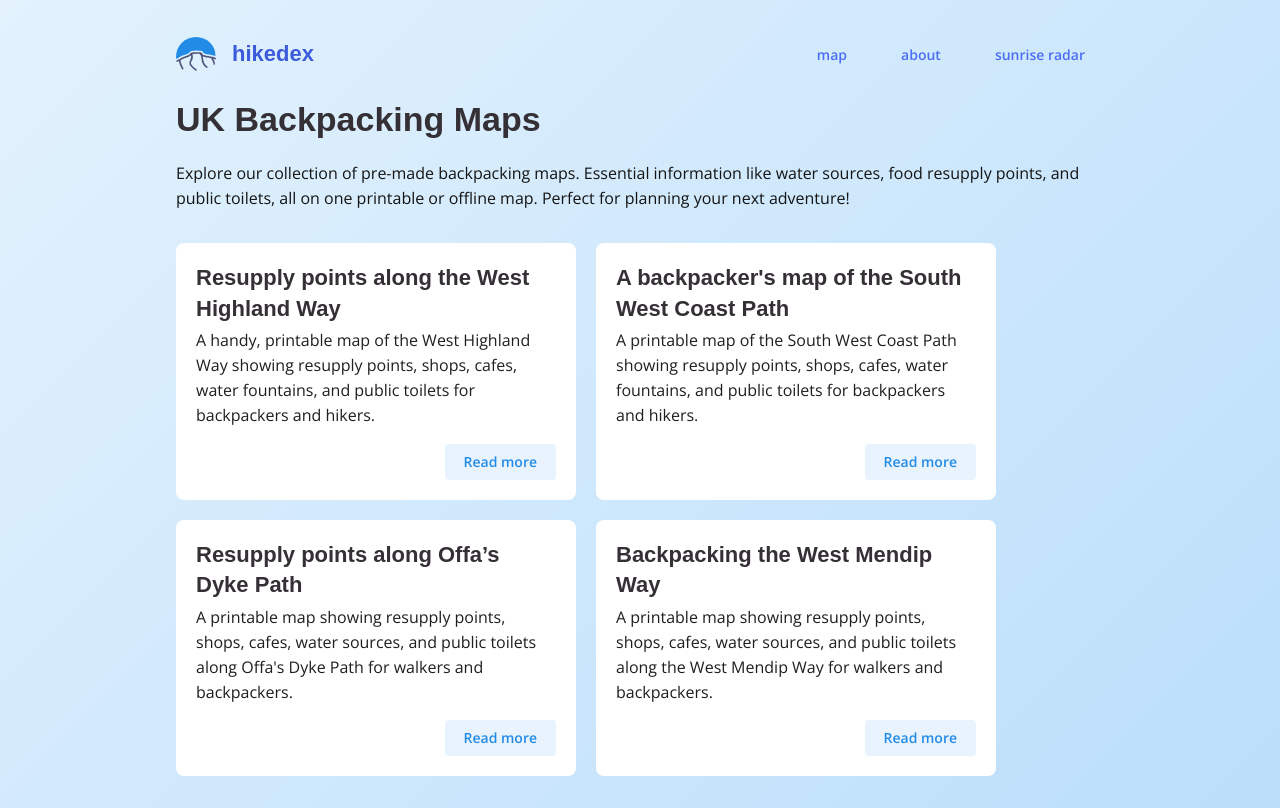
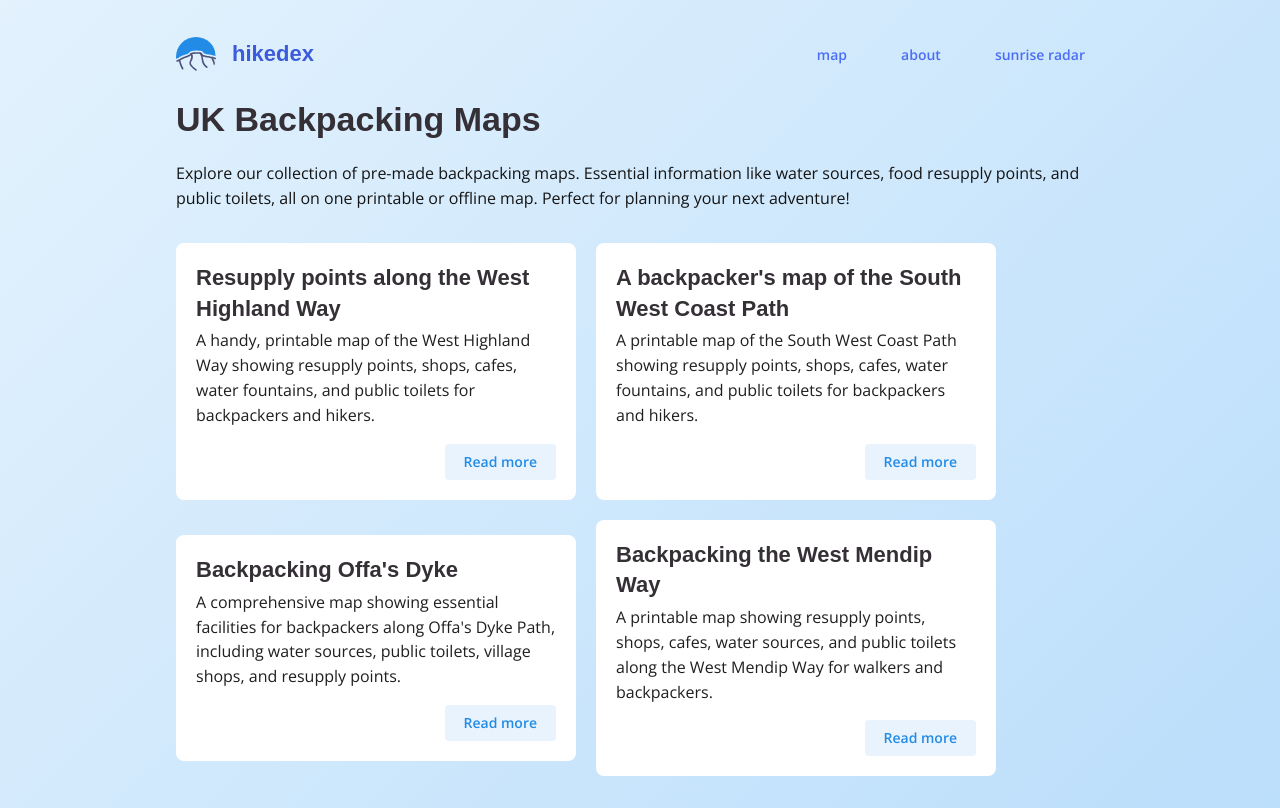
Before and after one commit to sezrab/hikedex-map-planner, a Next.js app: page /g/backpacking-uk in a window 1280 px wide. Built offline with nearby package versions, Linux system fonts and the light colour scheme; a web font is replaced by a local one.

Commit message:
fix: update Offa's Dyke guide for backpackers with enhanced descriptions and details

```diff
--- a/app/guides/guidesConfig.ts
+++ b/app/guides/guidesConfig.ts
@@ -62,21 +62,22 @@ export const guidesConfig: Record<string, GuideConfig> = {
           "https://images.unsplash.com/photo-1543241964-2aff6a70473f?q=80&w=1740&auto=format&fit=crop&ixlib=rb-4.1.0&ixid=M3wxMjA3fDB8MHxwaG90by1wYWdlfHx8fGVufDB8fHx8fA%3D%3D",
         imagePosition: "middle",
       },
-      offasdyke: {
-        title: "Offa’s Dyke Path: resupply and facilities",
-        altTitle: "Resupply points along Offa’s Dyke Path",
+      offasdykepan: {
+        title: "A guide to Offa's Dyke for backpackers",
+        altTitle: "Backpacking Offa's Dyke",
         description:
-          "A printable map showing resupply points, shops, cafes, water sources, and public toilets along Offa's Dyke Path for walkers and backpackers.",
+          "A comprehensive map showing essential facilities for backpackers along Offa's Dyke Path, including water sources, public toilets, village shops, and resupply points.",
         details: [
-          "It's interesting how a border built over a thousand years ago still draws plenty of walkers today. Offa's Dyke, named after King Offa of Mercia, was meant to mark the boundary between his kingdom and Wales. The path follows roughly 177 miles of that old line, crossing rolling hills, sleepy villages, and ancient woodlands.",
-          "Typically taking 10-13 days to complete, the route is never too far from a little village shop so you can stock up on the supplies you need to keep you plodding on.",
-          "This map focuses on these practical stops for walkers, highlighting places to get food, find water, and use toilets along the route so you can plan your stops and travel lighter. It makes all the difference when you're out for a number of days.",
+          "Standing at the edge of Sedbury Cliffs, with the Severn estuary churning below and 177 miles of ancient earthwork stretching north into the Welsh hills, Offa's Dyke is one of Britain's most historically charged long-distance walks. King Offa of Mercia ordered this massive ditch and rampart to be built in the 8th century to mark the boundary between his kingdom and the Welsh lands of Powys, and walking it today feels like tracing the very spine of British history. The dyke itself is a marvel of Dark Age engineering - where it survives intact, you'll find yourself walking along a 6-foot-high earthen wall with an 8-foot ditch on the Welsh side, a border so definitive that it still influences the modern boundary between England and Wales. What makes this trail exceptional for backpackers is not just its historical significance, but the way it threads together every type of British landscape: from the dramatic river valleys of the Wye and Dee to the rolling hills of Shropshire, the Black Mountains' rugged heights, and the wind-swept moors of Clwyd.",
+          "The 12-14 day journey demands respect, particularly in the middle sections where the path climbs to over 2,000 feet and water sources can be scarce. The stretch between Hay-on-Wye and Kington is notorious for its boggy terrain and sudden weather changes, while the Clwydian Range offers some of the finest ridge walking in Wales alongside some of the most challenging navigation in mist. What guidebooks rarely mention is that the path passes through dozens of tiny villages where the local pub landlord will often let you pitch a tent in the back garden for the price of a pint, and where village shops stock just enough to resupply a backpacker without the weight of a full town stop. The trail also follows ancient drove roads used by Welsh cattle farmers for centuries, and you'll occasionally find old waymarkers carved into stone stiles that predate the official trail by generations.",
+          "The logistics of backpacking Offa's Dyke reward careful planning, as this is not a wilderness trail but a journey through a working landscape where wild camping requires discretion and local knowledge. Water sources are generally reliable in the first and last thirds of the route, but the middle sections across the Radnor Forest and Clwydian Hills can test your planning skills. The trail's beauty lies not just in its grand vistas but in its intimate moments: the 12th-century church at Beguildy where medieval pilgrims prayed before crossing the hills, the ancient yew trees at Llanfair Waterdine that have watched over the valley for a thousand years, and the sudden silence you'll find in the depths of the Radnor Forest where the only sounds are your footsteps and the whisper of wind through the trees.",
+          "To help you navigate the practical challenges of this historic journey, we've created a comprehensive map showing all the essential facilities you'll need as a backpacker. The map pinpoints every water source, public toilet, village shop, and resupply point along the route. With this resource, you can focus on what matters most: walking in the footsteps of a medieval king and experiencing one of Britain's most remarkable long-distance trails.",
         ],
         mapUrl: "/map/offasdyke",
         ogUrl: "https://hikedex.app/g/backpacking-uk/offasdyke",
         headerImage:
-          "https://images.unsplash.com/photo-1506744038136-46273834b3fb?q=80&w=1740&auto=format&fit=crop&ixlib=rb-4.1.0",
-        imagePosition: "bottom",
+          "https://images.unsplash.com/photo-1722275003487-85ea5e00a647?q=80&w=1740&auto=format&fit=crop&ixlib=rb-4.1.0&ixid=M3wxMjA3fDB8MHxwaG90by1wYWdlfHx8fGVufDB8fHx8fA%3D%3D",
+        imagePosition: "middle",
       },
 
       westmendipway: {
```
